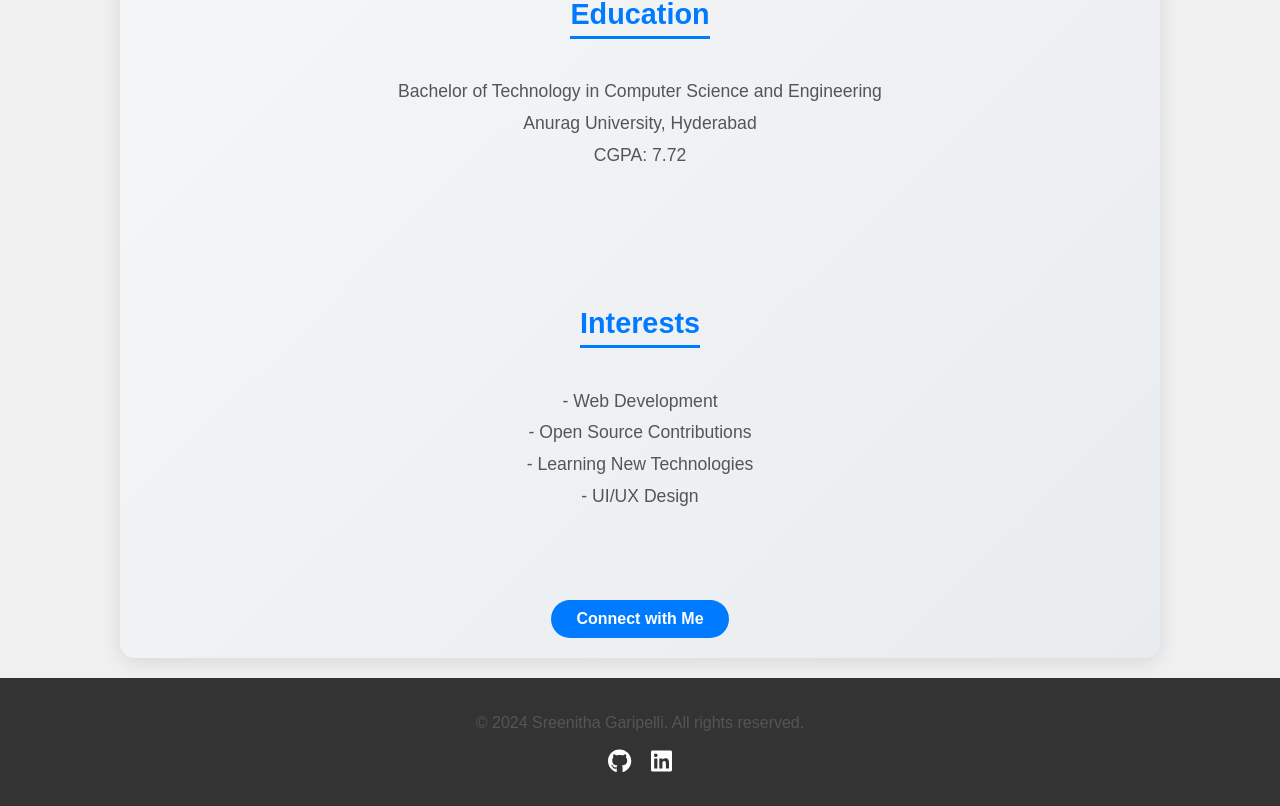
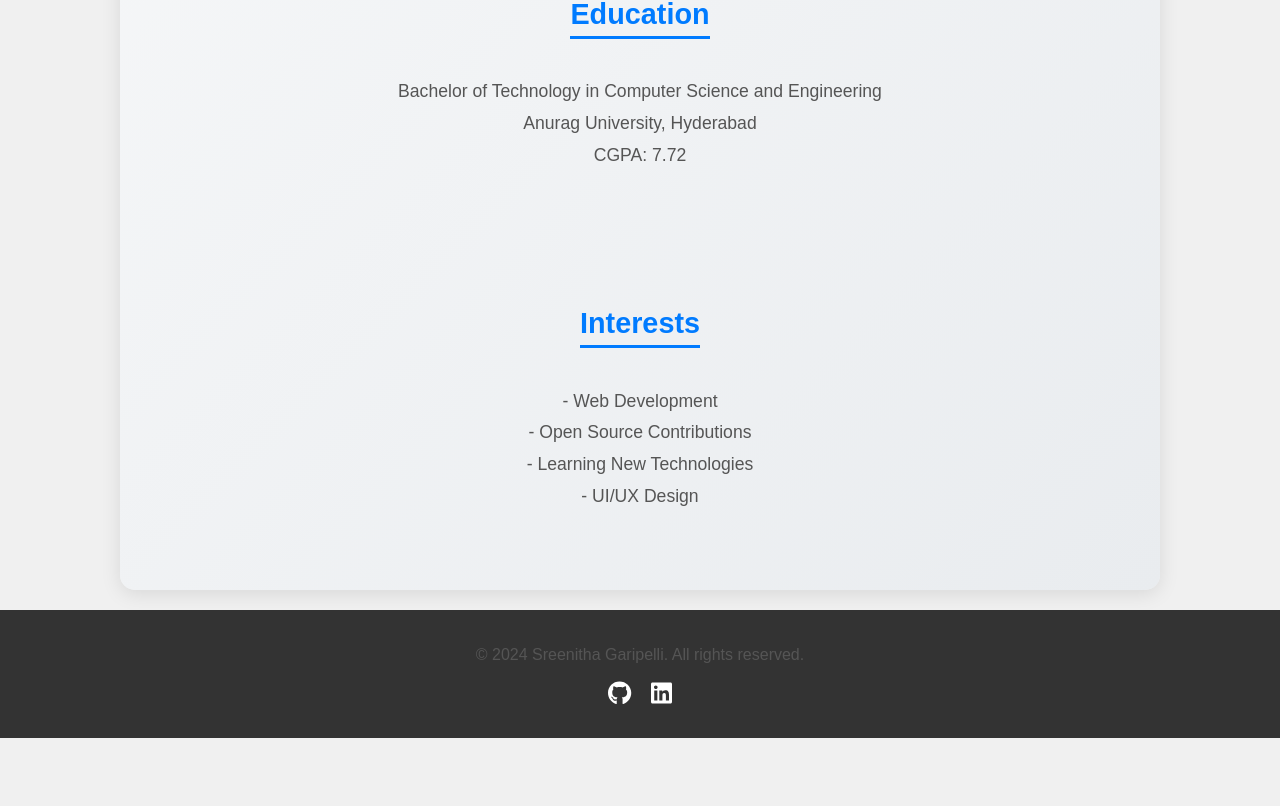
Before and after one commit to F48Sreeni/Portfolio, a React (Create React App) app in the folder my-portfolio/: page /profile in a window 1280 px wide. Shown: the part 731-1537 px from the top of the page. After the commit the page ends 1469 px from the top, so only its background shows below. Built offline with nearby package versions, Linux system fonts and the light colour scheme.

Commit message:
Profile and homepage changes

```diff
--- a/my-portfolio/src/components/Home.jsx
+++ b/my-portfolio/src/components/Home.jsx
@@ -94,9 +94,6 @@ const Home = () => {
           <Description>
             Outside of coding, I immerse myself in learning new technologies, exploring the latest trends in web development, and contributing to open-source projects to give back to the community.
           </Description>
-          <ActionButton href="/contact">
-            Get in Touch
-          </ActionButton>
         </ProfileContainer>
       </PageWrapper>
     </Background>
--- a/my-portfolio/src/components/Profile.jsx
+++ b/my-portfolio/src/components/Profile.jsx
@@ -164,10 +164,7 @@ const Profile = () => {
           </SectionContent>
         </Section>
 
-        {/* Call-to-Action Button */}
-        <ActionButton href="/contact">
-          Connect with Me
-        </ActionButton>
+
       </ProfileContainer>
     </PageWrapper>
   );
```
